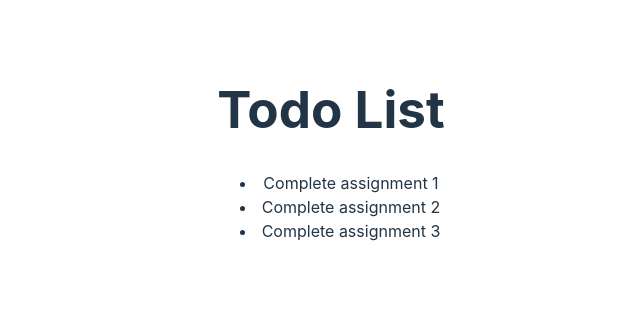
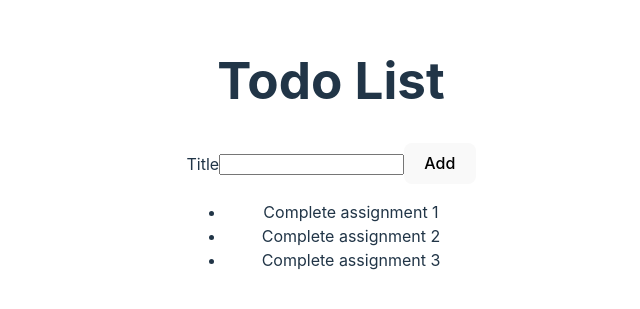
Before and after one commit to Toryalai/react-todo, a React (Vite) app: page / in a window 1280 px wide. Shown: the part 247-556 px from the top of the page, without its empty margins (309-949 px from the left). Built offline with nearby package versions, Linux system fonts and the light colour scheme.

Commit message:
Second Assignment.

```diff
--- /dev/null
+++ b/src/AddTodoForm.jsx
@@ -0,0 +1,13 @@
+import React from 'react';
+
+function AddTodoForm() {
+  return (
+    <form>
+      <label htmlFor="todoTitle">Title</label>
+      <input type="text" id="todoTitle" />
+      <button type="submit">Add</button>
+    </form>
+  );
+}
+
+export default AddTodoForm;
--- a/src/App.jsx
+++ b/src/App.jsx
@@ -2,23 +2,17 @@
 import reactLogo from './assets/react.svg'
 import viteLogo from '/vite.svg'
 import './App.css'
+import TodoList from './TodoList';
+import AddTodoForm from './AddTodoForm';
 
-const todoList = [
-  { id: 1, title: "Complete assignment 1" },
-  { id: 2, title: "Complete assignment 2" },
-  { id: 3, title: "Complete assignment 3" }
-];
 
 function App() {
 
   return (
     <div className="App">
       <h1>Todo List</h1>
-      <ul>
-        {todoList.map(function(item){
-          return <li key={item.id}>{item.title}</li>;
-        })}
-      </ul>
+      <AddTodoForm />
+      <TodoList />
     </div>
   );
 }
--- /dev/null
+++ b/src/TodoList.jsx
@@ -0,0 +1,19 @@
+import React from 'react';
+
+const todoList = [
+  { id: 1, title: "Complete assignment 1" },
+  { id: 2, title: "Complete assignment 2" },
+  { id: 3, title: "Complete assignment 3" }
+];
+
+function TodoList() {
+  return (
+    <ul>
+      {todoList.map(function(item) {
+        return <li key={item.id}>{item.title}</li>;
+      })}
+    </ul>
+  );
+}
+
+export default TodoList;
```
